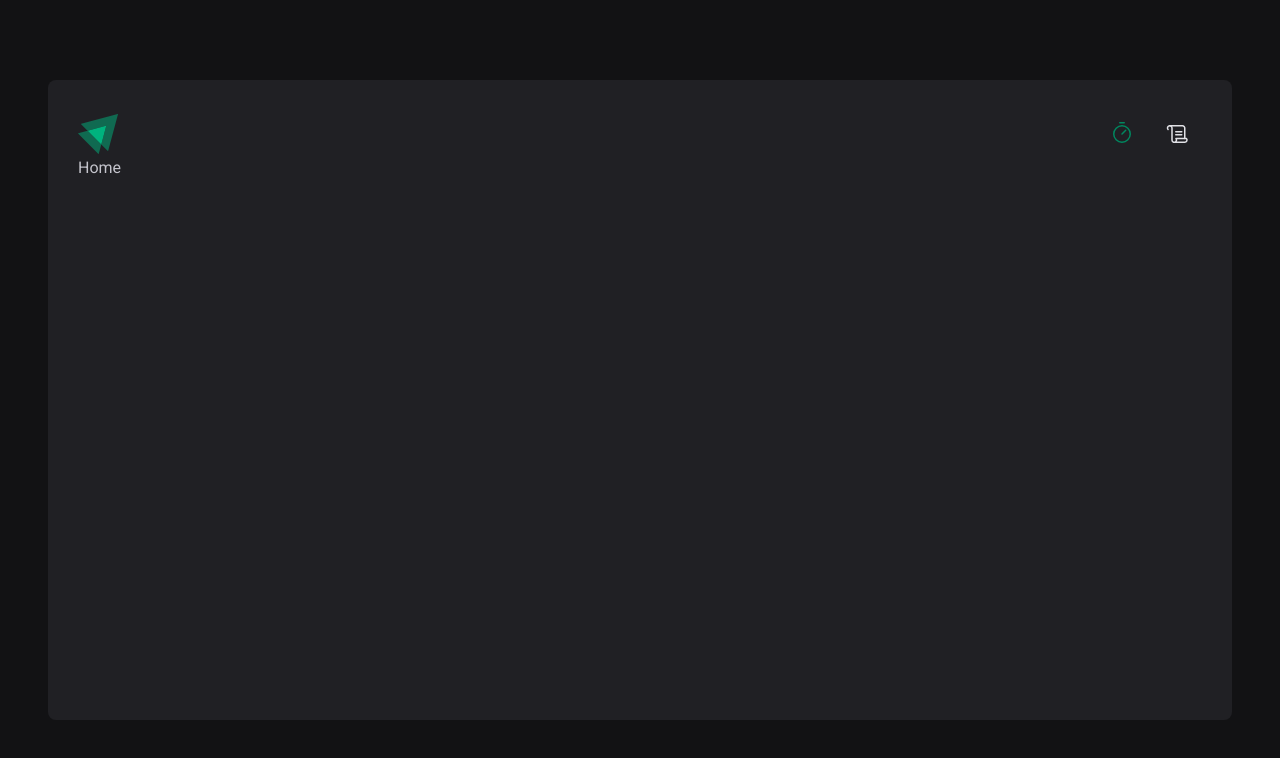
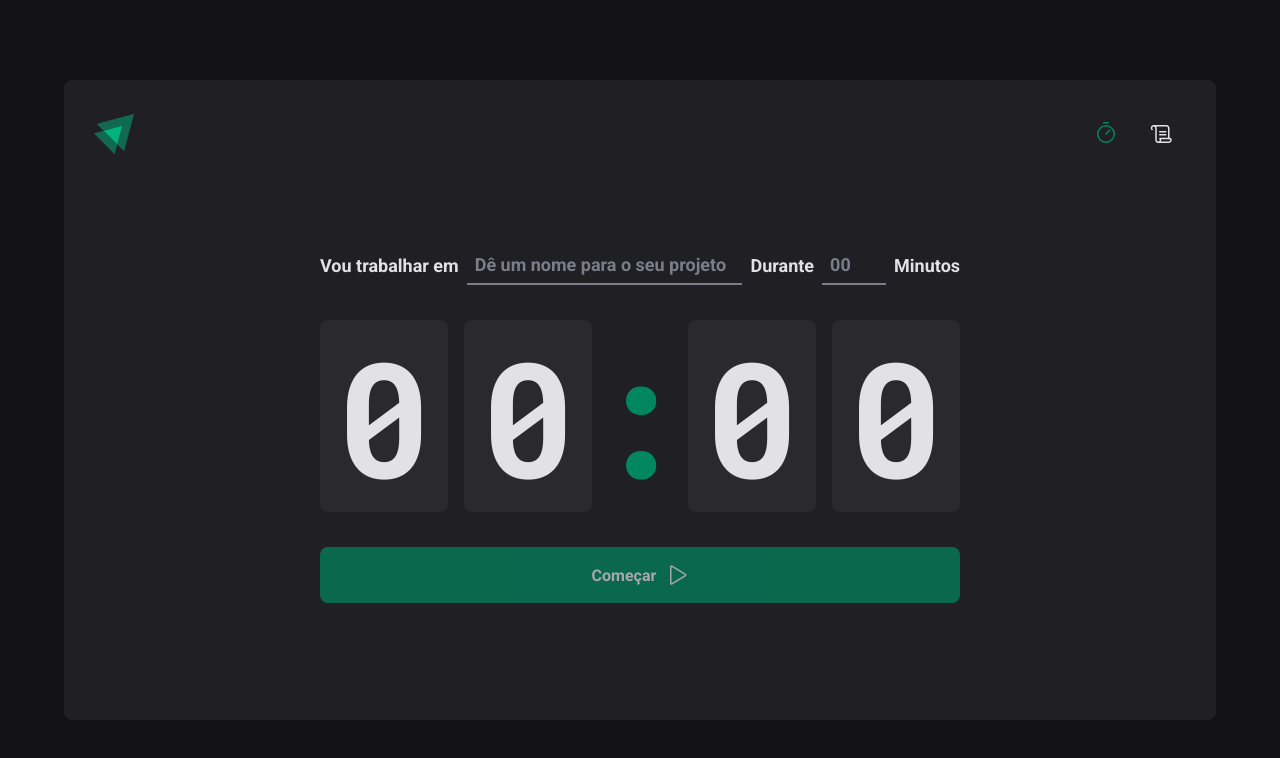
Before and after one commit to fernando-meira/ignite-timer, a React (Vite) app: page / in a window 1280 px wide. Shown: the top 758 px of the page. Built offline with nearby package versions, Linux system fonts and the light colour scheme.

Commit message:
feat: Desktop Home Page style completed.

```diff
--- a/src/layout/DefaultLayout/index.tsx
+++ b/src/layout/DefaultLayout/index.tsx
@@ -8,6 +8,7 @@
   return (
     <S.LayoutContainer>
       <Header />
+
       <Outlet />
     </S.LayoutContainer>
   );
--- a/src/layout/DefaultLayout/styles.ts
+++ b/src/layout/DefaultLayout/styles.ts
@@ -2,6 +2,7 @@
 
 export const LayoutContainer = styled.div`
   ${({ theme }) => css`
+    width: 90%;
     padding: 3rem;
     margin: 8rem auto;
     border-radius: 8px;
--- a/src/pages/Home/index.tsx
+++ b/src/pages/Home/index.tsx
@@ -1,5 +1,54 @@
+import { Play } from 'phosphor-react';
+
 import * as S from './styles';
 
 export function Home() {
-  return <S.Container>Home</S.Container>;
+  return (
+    <S.HomeContainer>
+      <S.Form action="">
+        <S.FormContainer>
+          <label htmlFor="task">Vou trabalhar em</label>
+          <S.TaskInput
+            id="task"
+            type="text"
+            list="task-suggestion"
+            placeholder="Dê um nome para o seu projeto"
+          />
+
+          <datalist id="task-suggestion">
+            <option value="Projeto 1" />
+            <option value="Projeto 2" />
+            <option value="Projeto 3" />
+            <option value="Projeto 4" />
+          </datalist>
+
+          <label htmlFor="minutesAmount">Durante</label>
+          <S.MinutesAmountInput
+            min={5}
+            step={5}
+            max={60}
+            type="number"
+            placeholder="00"
+            id="minutesAmount"
+          />
+
+          <span>Minutos</span>
+        </S.FormContainer>
+
+        <S.CountdownContainer>
+          <S.CountdownItem>0</S.CountdownItem>
+          <S.CountdownItem>0</S.CountdownItem>
+
+          <S.Separator>:</S.Separator>
+
+          <S.CountdownItem>0</S.CountdownItem>
+          <S.CountdownItem>0</S.CountdownItem>
+        </S.CountdownContainer>
+
+        <S.StartCountdownButton type="submit" disabled>
+          Começar <Play size={24} />
+        </S.StartCountdownButton>
+      </S.Form>
+    </S.HomeContainer>
+  );
 }
--- a/src/pages/Home/styles.ts
+++ b/src/pages/Home/styles.ts
@@ -1,3 +1,121 @@
-import styled from 'styled-components';
+import styled, { css } from 'styled-components';
 
-export const Container = styled.main``;
+export const HomeContainer = styled.div`
+  flex: 1;
+  display: flex;
+  align-items: center;
+  flex-direction: column;
+  justify-content: center;
+`;
+
+export const Form = styled.form`
+  flex: 1;
+  gap: 3.5rem;
+  display: flex;
+  align-items: center;
+  flex-direction: column;
+  justify-content: center;
+`;
+
+export const FormContainer = styled.div`
+  width: 100%;
+
+  gap: 0.8rem;
+  display: flex;
+  flex-wrap: wrap;
+  align-items: center;
+  justify-content: center;
+
+  font-size: 1.8rem;
+  font-weight: bold;
+  color: ${({ theme }) => theme.colors.gray[100]};
+`;
+
+const BaseInput = styled.input`
+  ${({ theme }) => css`
+    border: 0;
+    height: 4rem;
+    padding: 0 0.8rem;
+    border-bottom: 2px solid ${theme.colors.gray[500]};
+
+    font-weight: bold;
+    font-size: 1.8rem;
+    background: transparent;
+    color: ${theme.colors.gray[100]};
+
+    &:focus {
+      box-shadow: none;
+      border-color: ${theme.colors.green[500]};
+    }
+
+    &::placeholder {
+      color: ${theme.colors.gray[500]};
+    }
+  `}
+`;
+
+export const TaskInput = styled(BaseInput)`
+  flex: 1;
+
+  &::-webkit-calendar-picker-indicator {
+    display: none !important;
+  }
+`;
+
+export const MinutesAmountInput = styled(BaseInput)`
+  width: 6.4rem;
+`;
+
+export const CountdownContainer = styled.div`
+  gap: 1.6rem;
+  display: flex;
+
+  font-size: 16rem;
+  line-height: 12.8rem;
+  font-family: 'Roboto Mono', monospace;
+  color: ${({ theme }) => theme.colors.gray[100]};
+`;
+
+export const CountdownItem = styled.span`
+  border-radius: 8px;
+  padding: 3.2rem 1.6rem;
+
+  background-color: ${({ theme }) => theme.colors.gray[700]};
+`;
+
+export const Separator = styled.div`
+  width: 6.4rem;
+  padding: 3.2rem 0;
+
+  display: flex;
+  justify-content: center;
+
+  overflow: hidden;
+  color: ${({ theme }) => theme.colors.green[500]};
+`;
+
+export const StartCountdownButton = styled.button`
+  width: 100%;
+  border: none;
+  padding: 1.6rem;
+  border-radius: 8px;
+
+  gap: 0.8rem;
+  display: flex;
+  align-items: center;
+  justify-content: center;
+
+  cursor: pointer;
+  font-weight: bold;
+  color: ${({ theme }) => theme.colors.gray[100]};
+  background-color: ${({ theme }) => theme.colors.green[500]};
+
+  &:disabled {
+    opacity: 0.7;
+    cursor: not-allowed;
+  }
+
+  &:not(:disabled):hover {
+    background-color: ${({ theme }) => theme.colors.green[700]};
+  }
+`;
```
